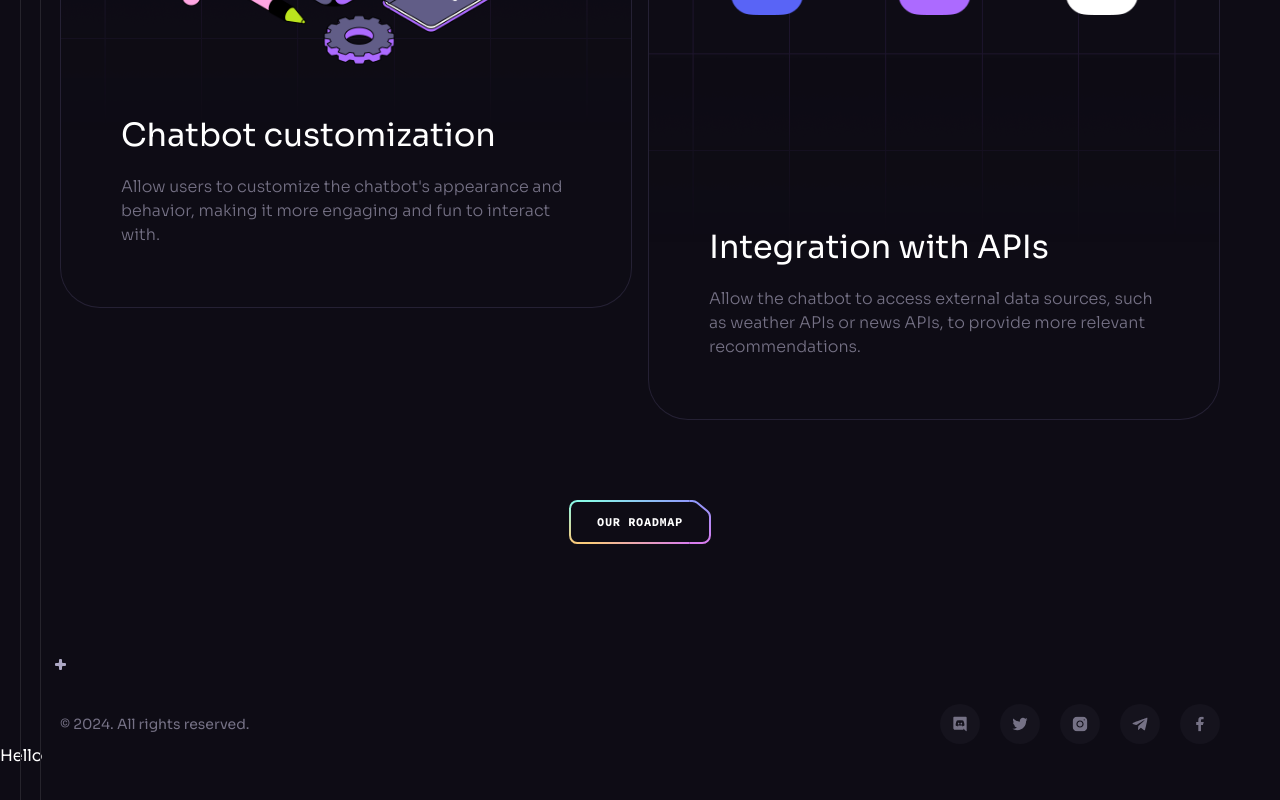
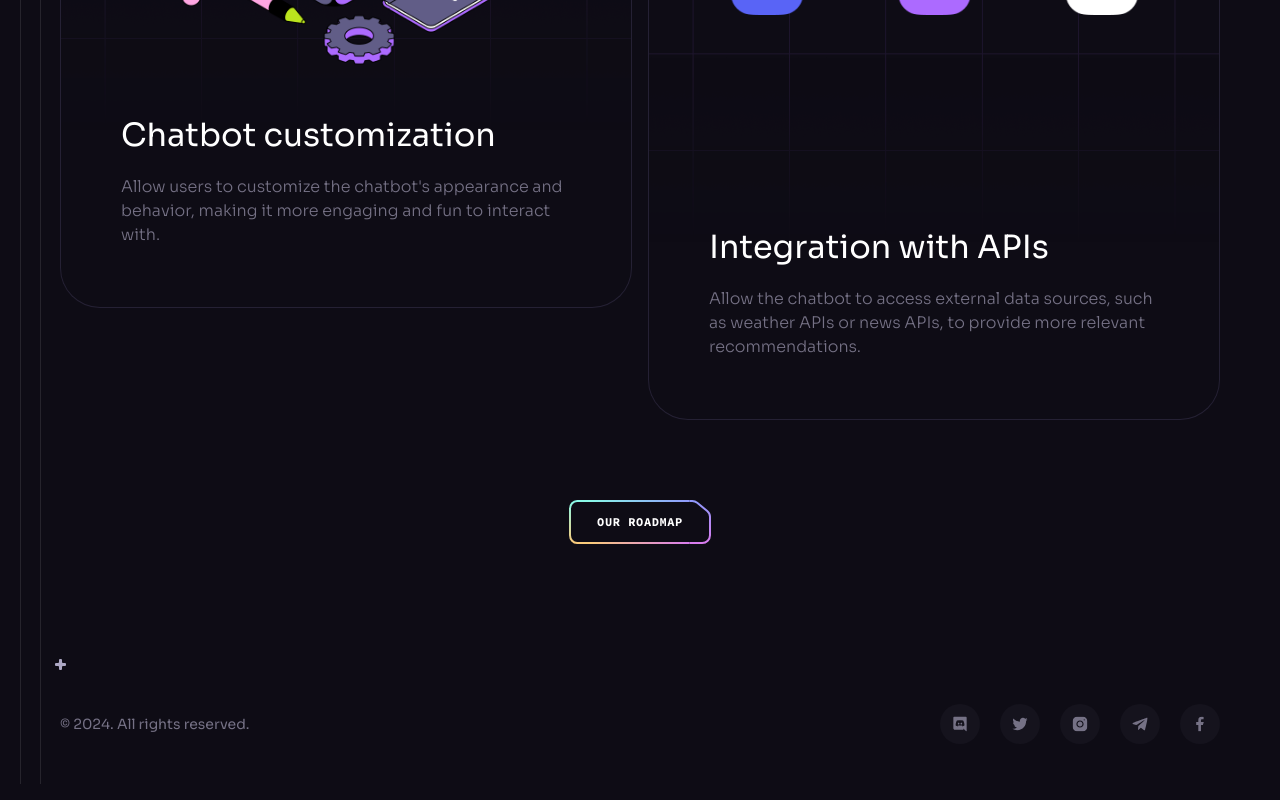
Before and after one commit to sakirmohammad775/brain-flow-client-site, a React (Vite) app: page / in a window 1280 px wide. Shown: the part 8637-9437 px from the top of the page. Built offline with nearby package versions, Linux system fonts and the light colour scheme.

Commit message:
add roadmap

```diff
--- a/src/Pages/Shared/Footer/Footer.jsx
+++ b/src/Pages/Shared/Footer/Footer.jsx
@@ -25,9 +25,7 @@ const Footer = () => {
           ))}
         </ul>
       </div>
-      <div>
-        <h3>Hello</h3>
-      </div>
+
     </Section>
   );
 };
```
